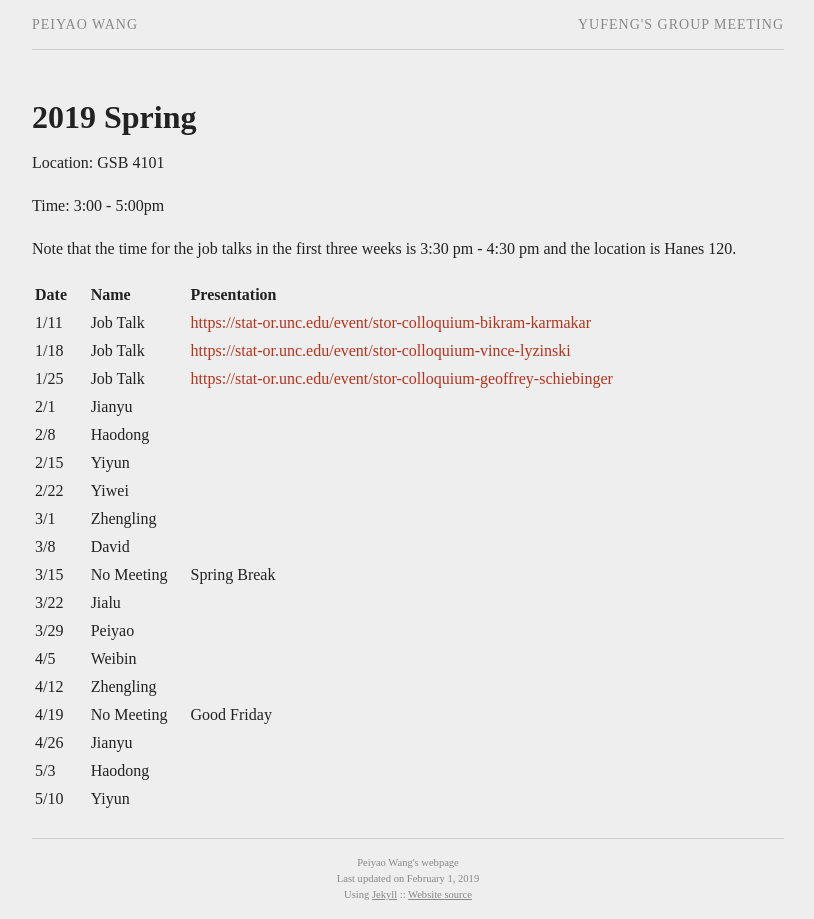
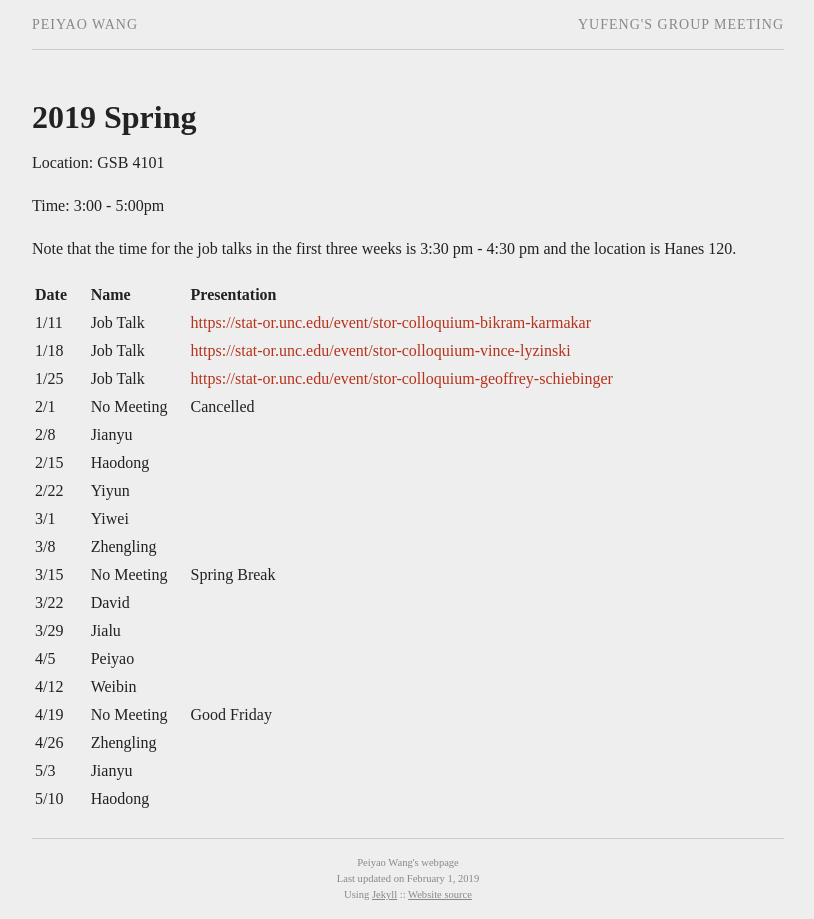
Before and after one commit to peiyaow/peiyaow.github.io, a Jekyll site: the page built from group_meeting/2019Spring.md, in a window 1280 px wide. Shown: the whole page, without its empty margins (232-1046 px from the left). Built offline with Jekyll 4.4.1, drawn with Linux system fonts in a browser that asks for light colours.

Commit message:
canceled

```diff
--- a/group_meeting/2019Spring.md
+++ b/group_meeting/2019Spring.md
@@ -16,18 +16,18 @@
 | 1/11    | Job Talk   | [https://stat-or.unc.edu/event/stor-colloquium-bikram-karmakar](https://stat-or.unc.edu/event/stor-colloquium-bikram-karmakar) |
 | 1/18    | Job Talk   |  [https://stat-or.unc.edu/event/stor-colloquium-vince-lyzinski](https://stat-or.unc.edu/event/stor-colloquium-vince-lyzinski) |
 | 1/25    | Job Talk | [https://stat-or.unc.edu/event/stor-colloquium-geoffrey-schiebinger](https://stat-or.unc.edu/event/stor-colloquium-geoffrey-schiebinger) |
-| 2/1    | Jianyu |  |
-| 2/8    |  Haodong  |       |
-| 2/15    | Yiyun |       |
-| 2/22   |  Yiwei  ||
-| 3/1   | Zhengling | |
-| 3/8   |  David ||
+| 2/1    | No Meeting | Cancelled |
+| 2/8    |  Jianyu |       |
+| 2/15    | Haodong|       |
+| 2/22   |  Yiyun ||
+| 3/1   |Yiwei | |
+| 3/8   |  Zhengling||
 | 3/15    |  No Meeting  | Spring Break |
-| 3/22    | Jialu |  |
-| 3/29   | Peiyao |  |
-| 4/5   | Weibin |  |
-| 4/12   |  Zhengling  | |
+| 3/22    | David|  |
+| 3/29   |Jialu|  |
+| 4/5   | Peiyao |  |
+| 4/12   |  Weibin | |
 | 4/19    | No Meeting | Good Friday |
-| 4/26    | Jianyu |          |
-| 5/3    | Haodong |       |
-| 5/10    | Yiyun |        |
+| 4/26    | Zhengling|          |
+| 5/3    | Jianyu|       |
+| 5/10    |Haodong |        |
```
